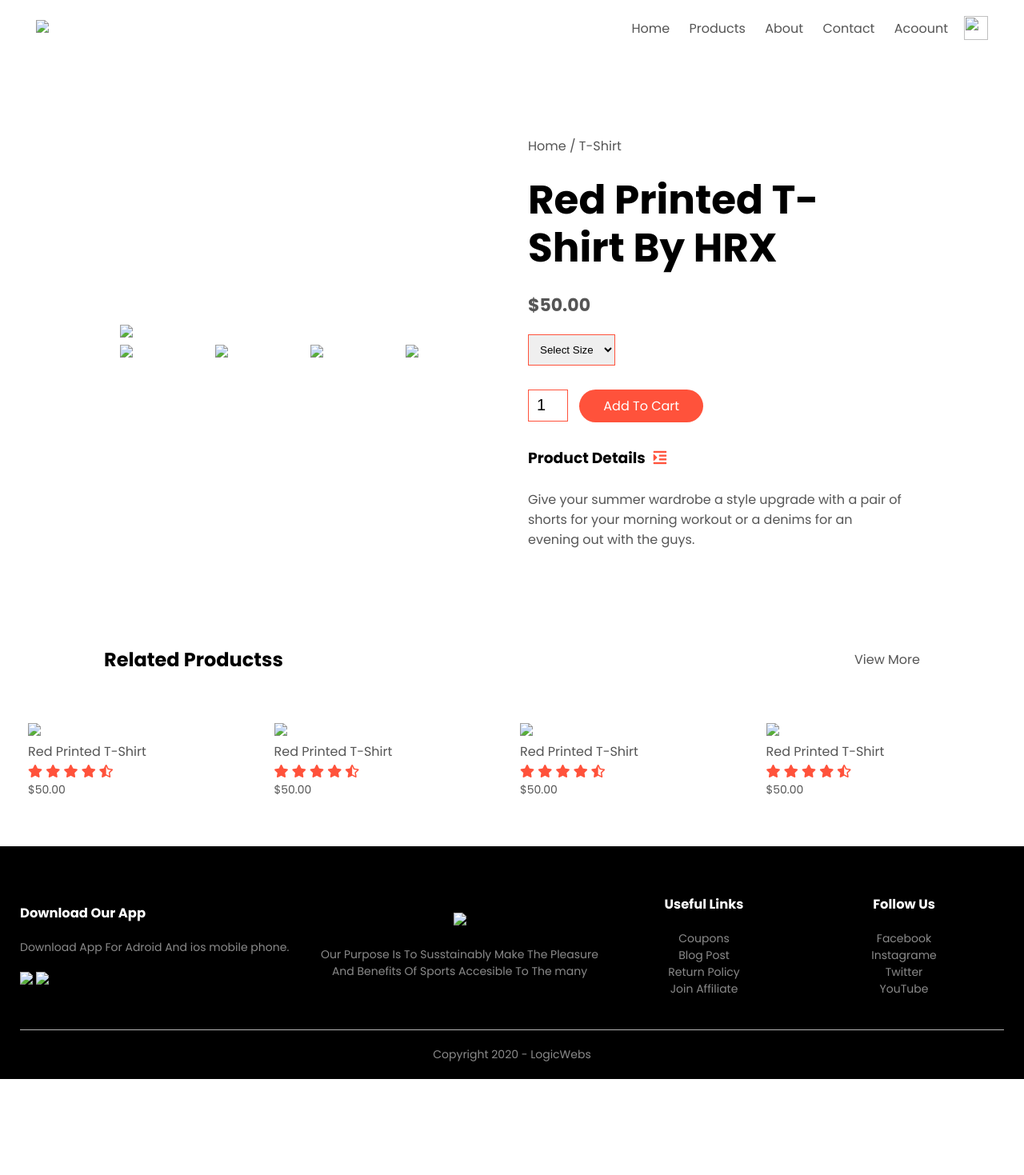
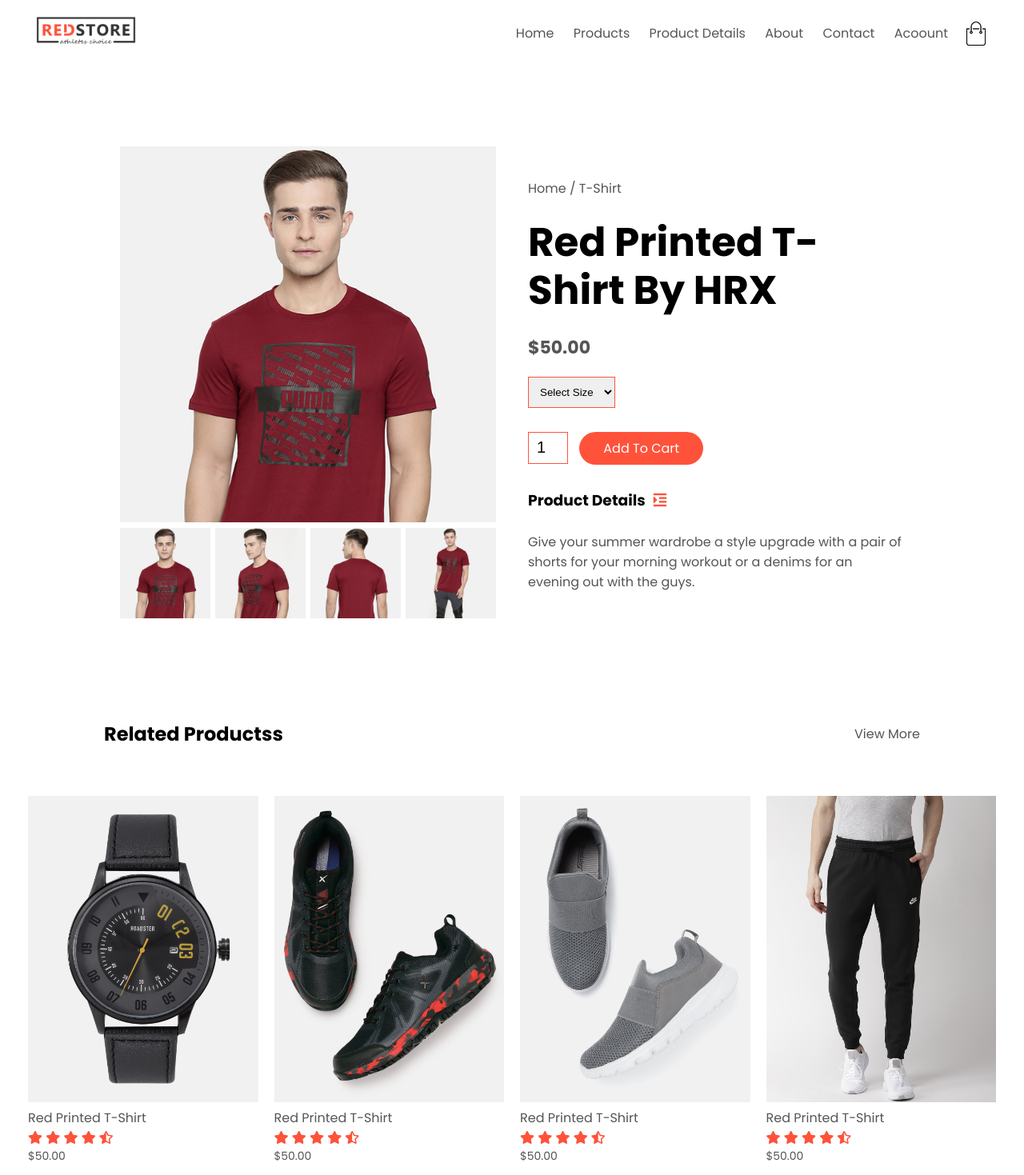
Before and after one commit to CalebKabaya/E-commerce-Website, a plain HTML site: page Pages/product-detail.html in a window 1280 px wide. Shown: the top 1469 px of the page at 80% size. Before the commit the page ends 1349 px from the top, so only its background shows below. Drawn offline with Linux system fonts and the light colour scheme.

Commit message:
patch-fix on index.html

```diff
--- a/CSS/style.css
+++ b/CSS/style.css
@@ -11,6 +11,11 @@ body{
 	margin: auto;
 	padding-left: 25px;
 	padding-right: 25px;
+	/* height: 100vh;	   */
+}
+#cont{
+		height: 100vh;
+
 }
 .navbar{
 	display: flex;
@@ -150,7 +155,8 @@ small{
 }
 /*--------testimonial-------*/
 .tesimonial{
-	padding-top: 100px;
+	padding-top: 300px;
+	margin-top: 20%;
 }
 .testimonial .col-3{
 	text-align: center;
--- a/Pages/product-detail.html
+++ b/Pages/product-detail.html
@@ -12,19 +12,21 @@
 	<div class="container">
 			<div class="navbar">
 		 		<div class="logo">
-		 			<img src="images/logo.png" width="125px">
+		 			<img src="../images/logo.png" width="125px">
 			 	</div>
 		 		<nav>
 		 			<ul id="MenuItems">
-		 				<li><a href="">Home</a></li>
-		 				<li><a href="">Products</a></li>
+		 				<li><a href="../index.html">Home</a></li>
+		 				<li><a href="../Pages/product.html">Products</a></li>
+						 <li><a href="../Pages/product-detail.html">Product Details</a></li>
+
 		 				<li><a href="">About</a></li>
 		 				<li><a href="">Contact</a></li>
 		 				<li><a href="">Acoount</a></li>
 		 			</ul>
 		 		</nav>
-		 		<img src="images/cart.png" width="30px" height="30px">
-		 		<img src="images/menu.png" class="menu-icon" onclick="menutoggle()">
+		 		<img src="../images/cart.png" width="30px" height="30px">
+		 		<img src="../images/menu.png" class="menu-icon" onclick="menutoggle()">
 		 	</div>
 	</div>
 <!-------single product details------>
@@ -32,19 +34,19 @@
 	<div class="small-container single-product">
 		<div class="row">
 			<div class="col-2">
-				<img src="images/gallery-1.jpg" width="100%" id="product-img">
+				<img src="../images/gallery-1.jpg" width="100%" id="product-img">
 				<div class="small-img-row">
 					<div class="small-img-col">
-						<img src="images/gallery-1.jpg" width="100%" class="small-img">
+						<img src="../images/gallery-1.jpg" width="100%" class="small-img">
 					</div>
 					<div class="small-img-col">
-						<img src="images/gallery-2.jpg" width="100%" class="small-img">
+						<img src="../images/gallery-2.jpg" width="100%" class="small-img">
 					</div>
 					<div class="small-img-col">
-						<img src="images/gallery-3.jpg" width="100%" class="small-img">
+						<img src="../images/gallery-3.jpg" width="100%" class="small-img">
 					</div>
 					<div class="small-img-col">
-						<img src="images/gallery-4.jpg" width="100%" class="small-img">
+						<img src="../images/gallery-4.jpg" width="100%" class="small-img">
 					</div>
 				</div>
 			</div>
@@ -78,7 +80,7 @@
 	<div class="small container">
 		<div class="row">
 			<div class="col-4">
-				<img src="images/product-9.jpg">
+				<img src="../images/product-9.jpg">
 				<h4>Red Printed T-Shirt</h4>
 				<div class="rating">
 					<i class="fa fa-star"></i>
@@ -90,7 +92,7 @@
 				<p>$50.00</p>
 			</div>
 			<div class="col-4">
-				<img src="images/product-10.jpg">
+				<img src="../images/product-10.jpg">
 				<h4>Red Printed T-Shirt</h4>
 				<div class="rating">
 					<i class="fa fa-star"></i>
@@ -102,7 +104,7 @@
 				<p>$50.00</p>
 			</div>
 			<div class="col-4">
-				<img src="images/product-11.jpg">
+				<img src="../images/product-11.jpg">
 				<h4>Red Printed T-Shirt</h4>
 				<div class="rating">
 					<i class="fa fa-star"></i>
@@ -114,7 +116,7 @@
 				<p>$50.00</p>
 			</div>
 			<div class="col-4">
-				<img src="images/product-12.jpg">
+				<img src="../images/product-12.jpg">
 				<h4>Red Printed T-Shirt</h4>
 				<div class="rating">
 					<i class="fa fa-star"></i>
@@ -135,12 +137,12 @@
 					<h3>Download Our App</h3>
 					<p>Download App For Adroid And ios mobile phone.</p>
 					<div class="app-logo">
-						<img src="images/play-store.png">
-						<img src="images/app-store.png">
+						<img src="../images/play-store.png">
+						<img src="../images/app-store.png">
 					</div>
 				</div>
 				<div class="Footer-col-2">
-					<img src="images/logo-white.png">
+					<img src="../images/logo-white.png">
 					<p>Our Purpose Is To Susstainably Make The Pleasure And Benefits Of Sports Accesible To The many</p>
 				</div>
 				<div class="Footer-col-3">
```
Also changed, not shown: Pages/product.html (+5 -3 lines), index.html (+4 -2 lines).
